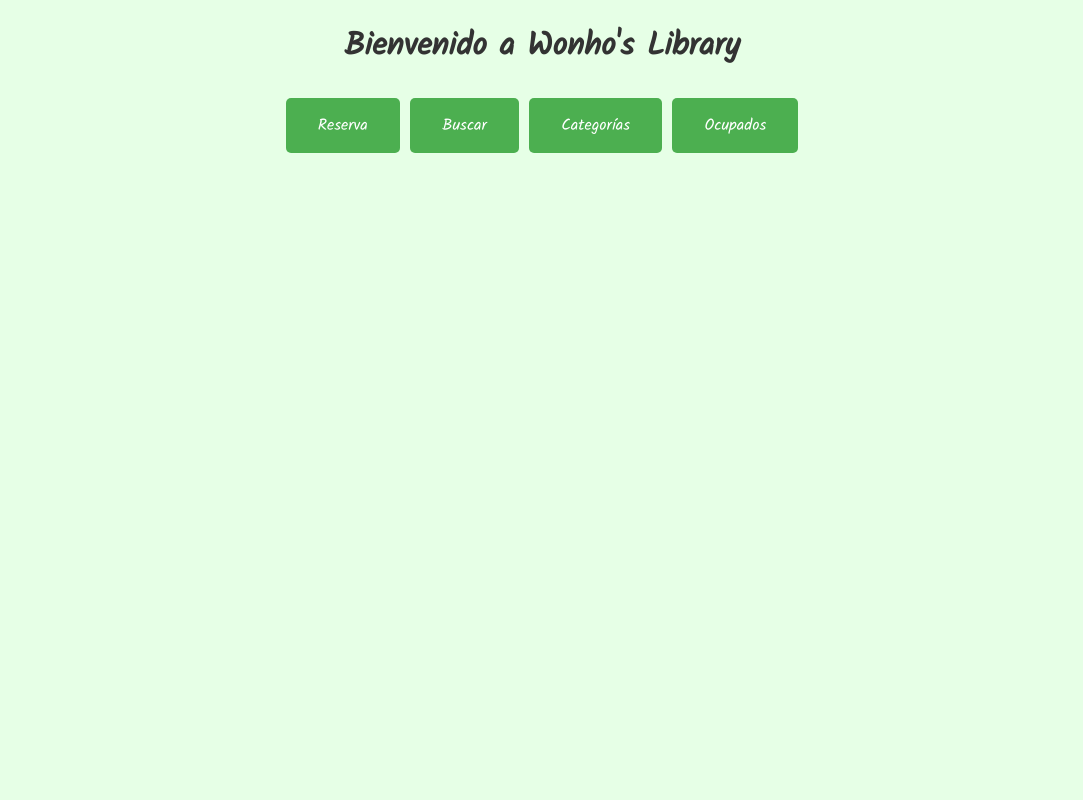
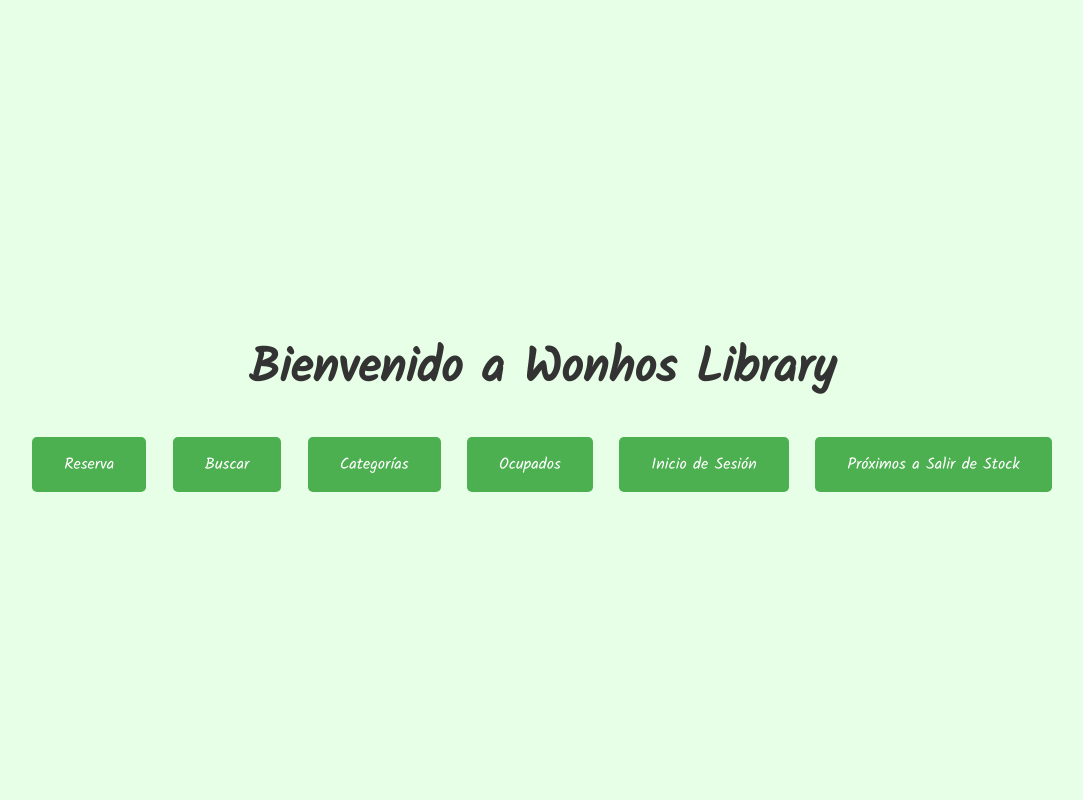
Before and after one commit to rkive250/flask7a, a Flask app: page / in a window 1280 px wide. Shown: the whole page, without its empty margins (98-1181 px from the left). Run offline with Flask 3, Linux system fonts and the light colour scheme.

Commit message:
Update app.html

```diff
--- a/templates/app.html
+++ b/templates/app.html
@@ -11,6 +11,16 @@
             background-color: #e6ffe6;
             color: #333;
             text-align: center;
+            display: flex;
+            flex-direction: column;
+            justify-content: center;
+            align-items: center;
+            height: 100vh; /* Centrar verticalmente */
+            margin: 0;
+        }
+        h1 {
+            font-size: 48px; /* Aumentar tamaño de la fuente */
+            margin-bottom: 20px;
         }
         .button {
             background-color: #4caf50; /* color verde */
@@ -21,19 +31,25 @@
             text-decoration: none;
             display: inline-block;
             font-size: 16px;
-            margin: 4px 2px;
+            margin: 10px; /* Espacio entre botones */
             cursor: pointer;
             border-radius: 5px;
+            transition: background-color 0.3s; /* Transición suave al pasar el mouse */
+        }
+        .button:hover {
+            background-color: #45a049; /* Color al pasar el mouse */
         }
     </style>
 </head>
 <body>
-    <center></center><h1>Bienvenido a Wonho's Library</h1></center>
+    <h1>Bienvenido a Wonhos Library</h1>
     <div>
         <a href="/reserva" class="button">Reserva</a>
         <a href="/buscar" class="button">Buscar</a>
         <a href="/categorias" class="button">Categorías</a>
         <a href="/ocupados" class="button">Ocupados</a>
+        <a href="/inicio-sesion" class="button">Inicio de Sesión</a>
+        <a href="/proximos-stock" class="button">Próximos a Salir de Stock</a>
     </div>
 </body>
 </html>
```
